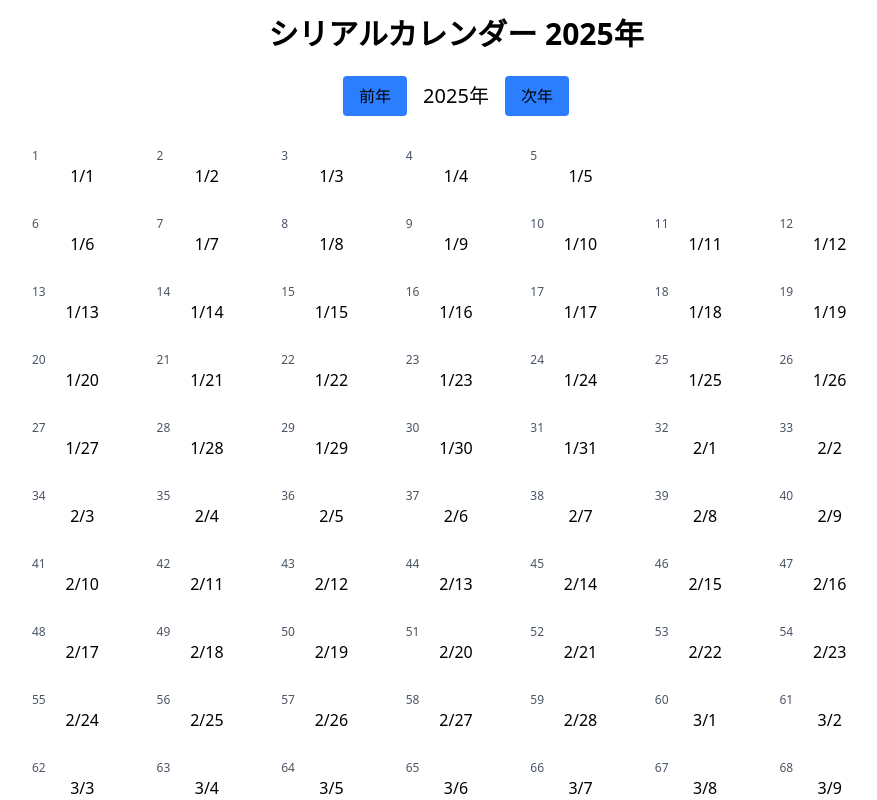
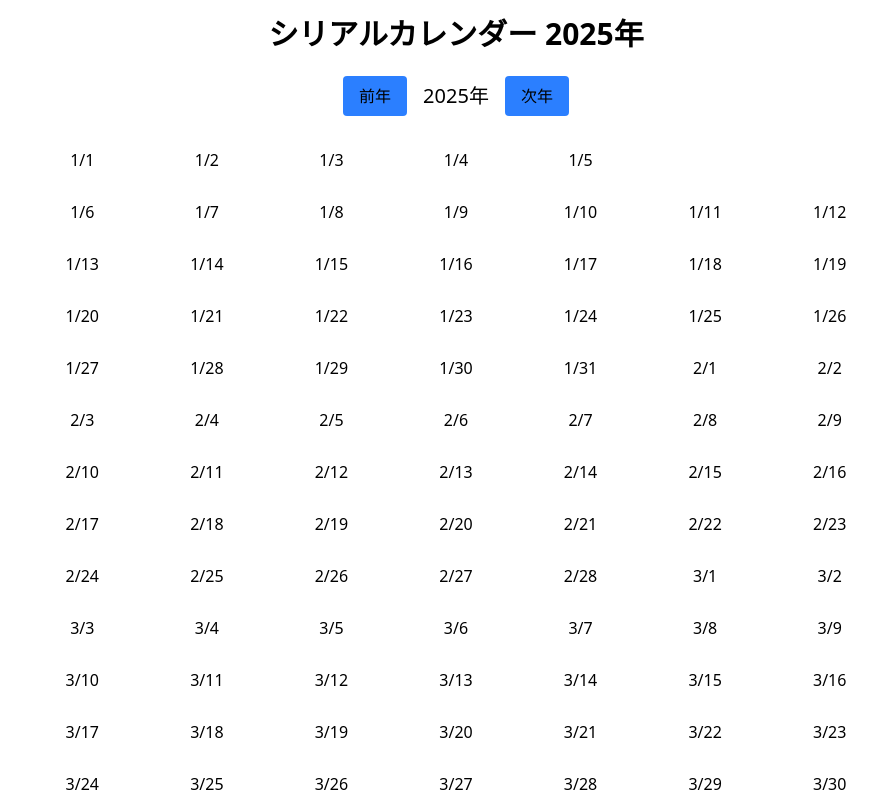
Before and after one commit to okonomi/period-calendar, a React (Vite) app: page / in a window 1280 px wide. Shown: the top 800 px of the page, without its empty margins (184-1061 px from the left). Built offline with nearby package versions, Linux system fonts and the light colour scheme.

Commit message:
style: remove unused serialNumber prop from DateCell component

```diff
--- a/src/components/DateCell.tsx
+++ b/src/components/DateCell.tsx
@@ -1,14 +1,12 @@
 // 型定義
 export type Props = {
   date: Date;
-  serialNumber: number;
 };
 
 // 日付表示用のコンポーネント
-export const DateCell: React.FC<Props> = ({ date, serialNumber }) => {
+export const DateCell: React.FC<Props> = ({ date }) => {
   return (
     <div className="p-2 rounded bg-white">
-      <div className="text-xs text-gray-600">{serialNumber}</div>
       <div className="text-center text-black">
         {date.getMonth() + 1}/{date.getDate()}
       </div>
```
